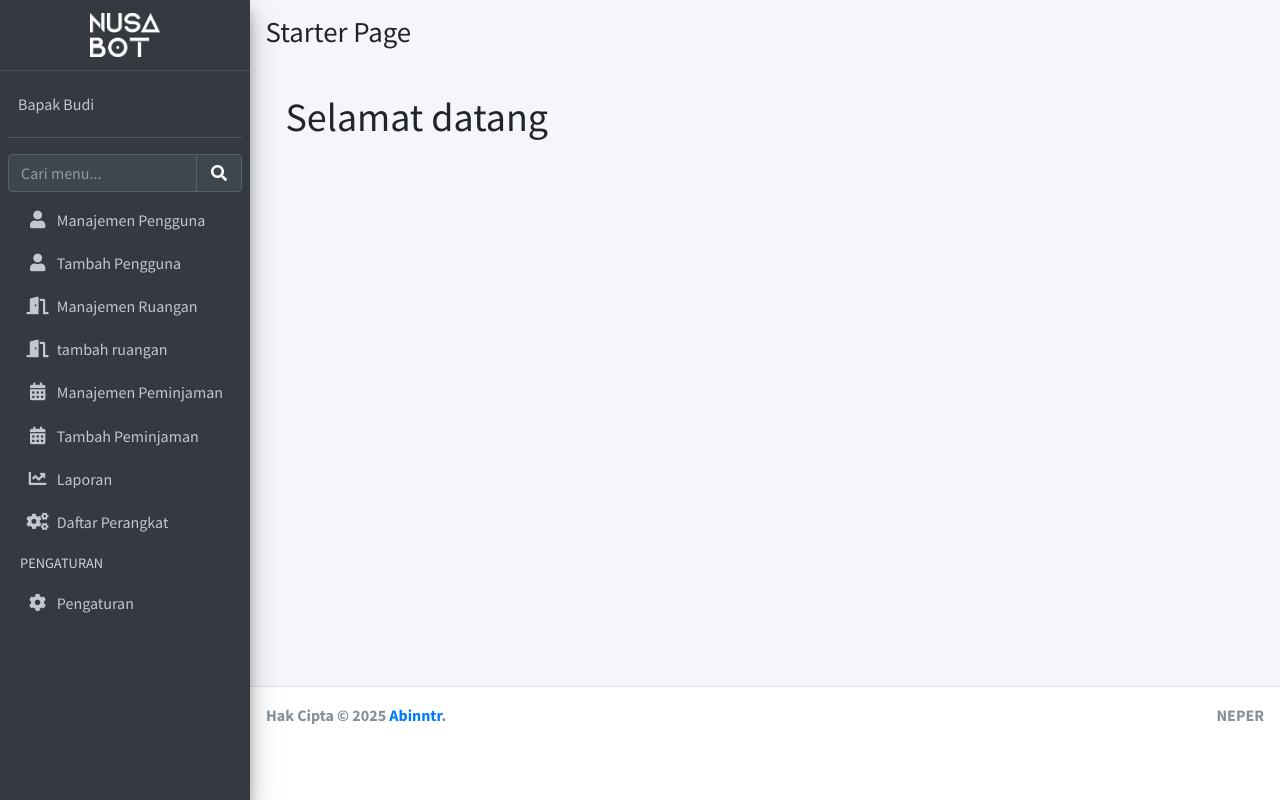
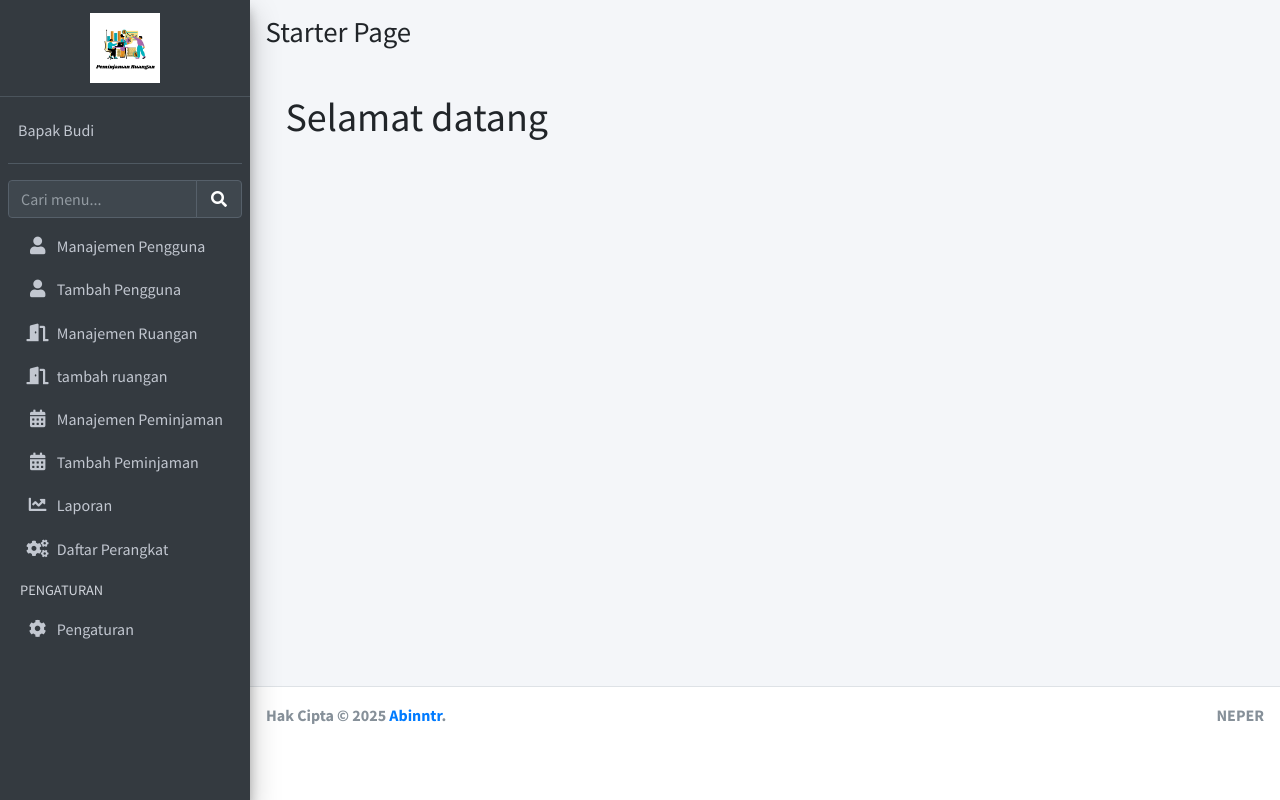
Before and after one commit to SM-SuNa/SKS_Sekolah, a PHP site: page / in a window 1280 px wide. Shown: the part 57-857 px from the top of the page. Run offline with PHP 8.4, Linux system fonts and the light colour scheme; some libraries are stand-ins or nearby versions.

Commit message:
y8y87t8g8t

```diff
--- a/inc/header.php
+++ b/inc/header.php
@@ -11,5 +11,5 @@
   <link rel="stylesheet" href="plugins/fontawesome-free/css/all.min.css">
   <!-- Theme style -->
   <link rel="stylesheet" href="dist/css/adminlte.min.css">
-  <link rel="shortcut icon" href="dist/img/favicon.png" />
+  <link rel="shortcut icon" href="dist/img/pin.jpg" />
 </head>
--- a/inc/sidebar.php
+++ b/inc/sidebar.php
@@ -30,7 +30,7 @@
         <aside class="main-sidebar sidebar-dark-primary elevation-4">
             <!-- Brand Logo -->
             <a href="index.php" class="brand-link text-center">
-                <img src="dist/img/nusabot.png" alt="Nusabot Logo" width="30%">
+                <img src="dist/img/pin.jpg" alt="Nusabot Logo" width="30%">
             </a>
 
             <!-- Sidebar -->
```
Also changed, not shown: dist/img/pin.jpg (added).
